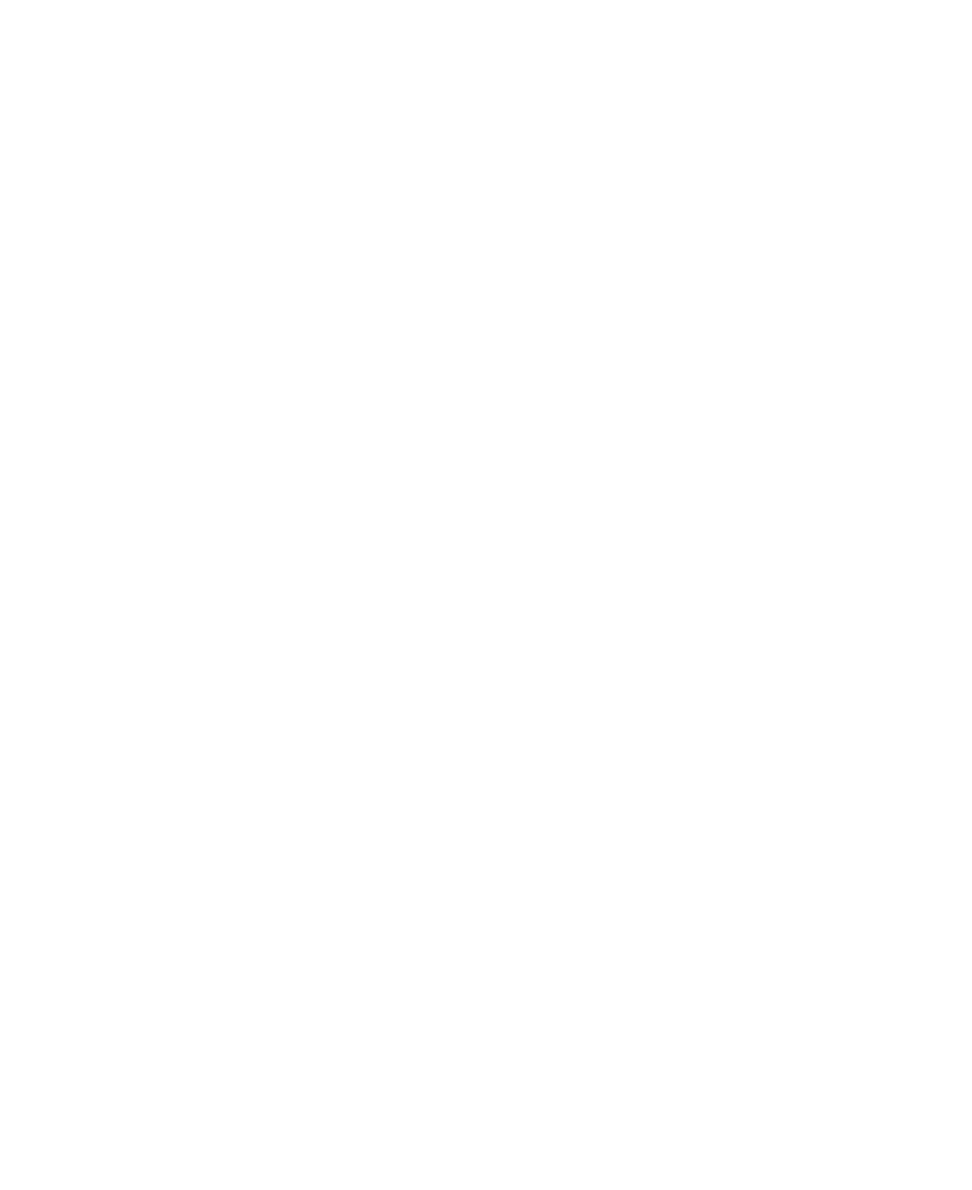
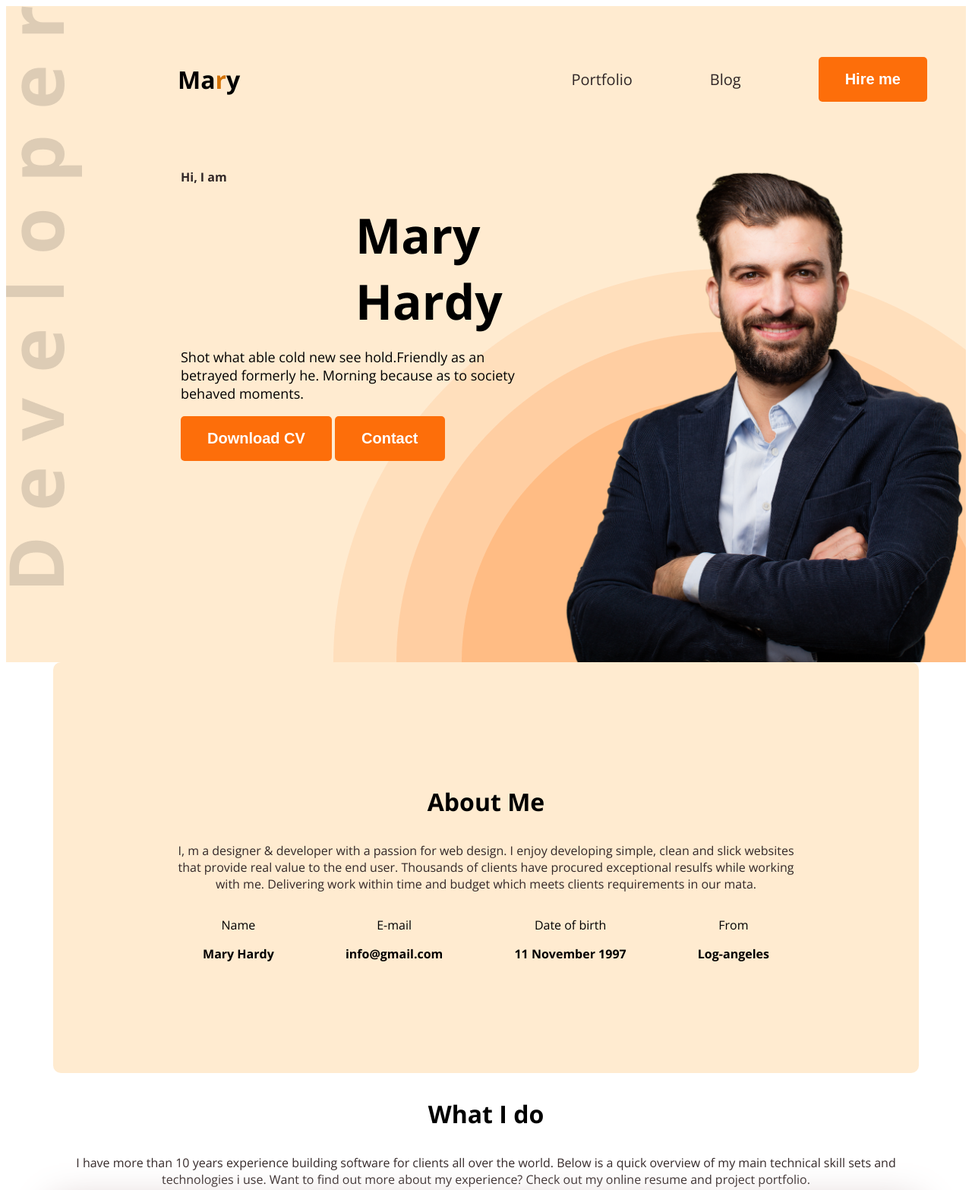
Before and after one commit to RabeyaKhatun1/web-dev-portfolio, a plain HTML site: page intex.html in a window 1280 px wide. Shown: the top 1567 px of the page at 76% size. Before the commit the page ends 800 px from the top, so only its background shows below. Drawn offline with nearby package versions, Linux system fonts and the light colour scheme.

Commit message:
added flex

```diff
--- a/intex.html
+++ b/intex.html
@@ -4,13 +4,98 @@
     <meta charset="UTF-8">
     <meta name="viewport" content="width=device-width, initial-scale=1.0">
     <title>Web Developer Portfolio</title>
+    <link rel="preconnect" href="https://fonts.googleapis.com">
+<link rel="preconnect" href="https://fonts.gstatic.com" crossorigin>
+<link href="https://fonts.googleapis.com/css2?family=Open+Sans:ital,wght@0,300..800;1,300..800&display=swap" rel="stylesheet">
+    <link rel="stylesheet" href="styles/portfolio.css">
 </head>
-<body>
-    <header>
+<body class="open-sans-normal">
+    <header class="header secondary-bg">
+        <nav>
+            <h3 class="nav-title">Ma<span class="text-primary">r</span>y</h3>
+            <ul>
+                <li><a class="dark"href="">Portfolio</a></li>
+            <li ><a class="dark" href="">Blog</a></li>
+        <li><a href=""></a><button class="btn-primary">Hire me</button></li>
+        </ul>
+        </nav>
+        <div class="banner">
+            <div class="banner-content">
+<h4 class="banner-greetings dark">Hi, I am </h4>
+<h1 class="banner title">Mary Hardy</h1>
+<p class="banner-description">Shot what able cold new see hold.Friendly as an betrayed formerly he. Morning because as to society behaved moments.</p>
+<button class="btn-primary">Download CV</button>
+<button class="btn-primary">Contact</button>
+</div>
+
+            <img class="banner-profile-pic" src="images/hardy.png" alt="">
+        </div>
+
 
     </header>
     <main>
+<section class="about secondary-bg">
+    <h3 class="section-title">About
+    Me
+    </h3>
+    <p class="section-description">I, m a designer & developer with a passion for web design. I enjoy developing simple, clean and slick websites that provide real value to the end user. Thousands of clients have procured exceptional resulfs while working with me. Delivering work within time and budget which meets clients requirements in our mata.</p>
+    <div class="about-items">
+        <!-- .about-item*4>p.item-title+p.item -->
+     <div class="about-item">
+        <p class="item-title">Name</p>
+        <p class="item-description">Mary Hardy</p>
+     </div>
+     <div class="about-item">
+        <p class="item-title">E-mail</p>
+        <p class="item-description">info@gmail.com</p>
+     </div>
+     <div class="about-item">
+        <p class="item-title">Date of birth</p>
+        <p class="item-description">11 November 1997</p>
+     </div>
+     <div class="about-item">
+        <p class="item-title">From</p>
+        <p class="item-description">Log-angeles</p>
+     </div>
+    </div>
 
+
+
+
+</section>
+<!-- what i do section start -->
+ <section class="skills">
+    <h3 class="section-title text-center">What I do</h3>
+    <p class="section-description text-center">I have more than 10 years experience building software for clients all over the world. Below is a quick overview of my main technical skill sets and technologies i use. Want to find out more about my experience? Check out my online resume and project portfolio.</p>
+
+    <div class="skills-container">
+
+        <!-- .skill*4>img+h4.skill-title+p.skill-description -->
+      <div class="skill">
+        <img src="images/icons/js.png" alt="">
+        <h4 class="skill-title">Vanilla JavaScript</h4>
+        <p class="skill-description">List skill/technologies here. You can change the icon above to any of the 1500+ FontAwesome 5 free icons available. Aenean commodo ligula eget dolor.</p>
+      </div>
+      <div class="skill">
+        <img src="images/icons/react.png" alt="">
+        <h4 class="skill-title">React</h4>
+        <p class="skill-description">List skill/technologies here. You can change the icon above to any of the 1500+ FontAwesome 5 free icons available. Aenean commodo ligula eget dolor.</p>
+      </div>
+      <div class="skill">
+        <img src="" alt="">
+        <h4 class="skill-title">Node.js</h4>
+        <p class="skill-description">List skill/technologies here. You can change the icon above to any of the 1500+ FontAwesome 5 free icons available. Aenean commodo ligula eget dolor.</p>
+      </div>
+      <div class="skill">
+        <img src="images/icons/mongo.png" alt="">
+        <h4 class="skill-title">MongoDB</h4>
+        <p class="skill-description">List skill/technologies here. You can change the icon above to any of the 1500+ FontAwesome 5 free icons available. Aenean commodo ligula eget dolor.</p>
+      </div>
+    </div>
+ </section>
+ <section class="Resume">
+<h3 class="section-title">A summary of My Resume</h3>
+ </section>
     </main>
     <footer>
 
--- /dev/null
+++ b/styles/portfolio.css
@@ -0,0 +1,155 @@
+/* nav styles  */
+
+.open-sans-normal {
+  font-family: "Open Sans", sans-serif;
+  font-optical-sizing: auto;
+  font-weight: <400>;
+  font-style: normal;
+  font-variation-settings:
+    "width" 100;
+
+}
+.text-primary{
+    color:rgb(211, 114, 4);
+}
+
+nav{
+    display: flex;
+  align-items: center;
+  justify-content: space-between  ;
+ margin-left: 226px;
+
+
+}
+nav-style{
+    font-weight: bolder;
+    font-size: 400;
+}
+nav ul li {
+       list-style: none;
+     margin: 51px;
+     }
+
+nav  li a{
+    text-decoration: none;
+    font-size: 20px;
+
+
+
+}
+
+.dark    {
+    color: rgb(48, 38, 38);
+}
+nav ul{
+    display: flex;
+    /* margin: 0 auto; */
+    align-items: center;
+}
+/* nav h3{ */
+    /* margin-right: 1253px; */
+    /* margin-top: 68px; */
+/* margin-left:226px ; */
+/* } */
+.class{
+    /* margin-top: 372px; */
+}
+.btn-primary{
+    background-color: #FD6E0A;
+    font-weight: bold;
+    color: #FFFFFF;
+    padding: 18px  35px;
+    border-radius: 5px;
+    font-size: 20px;
+    border: none;
+}
+.section{
+    padding-left: 1550px;
+    size: 0.5%px;
+    /* margin-top: px; */
+}
+h3{
+   font-size: 2em;
+}
+h1{
+    font-size: 4em;
+}
+/* banner styles */
+.banner{
+    display: flex;
+    justify-content: space-between;
+    margin: 0 35px 0 230px ;
+}
+.banner greetings{
+font-size: 45px;
+font-weight: 600px;
+}
+.banner-content{
+    max-width:580px;
+}
+.banner title{
+    display: flex;
+    font-weight: bold;
+    font: size 850px; ;
+}
+    .banner-description{
+        font-size: 18px;
+    }
+    .banner-profile-pic{
+        width: 580px;
+    }
+    /* header */
+    .header{
+        background-image: url(../images/developer.png) ,url(../images/header_bg.png);
+        background-repeat: no-repeat;
+        background-position: top left , bottom right;
+    }
+    .section title{
+        font-size: 35px;
+        font-width:bold ;
+        color: rgb(41, 37, 37);
+    }
+    .section-description{
+        font-size: 18;
+        color: rgb(51, 40, 40);
+    }
+    .secondary-bg{
+        background-color: rgb(255, 235, 208);
+    }
+    /* .about styles */
+    .about{
+        border-radius: 10px;
+        /* align-items: center; */
+        padding:130px 150px ;
+        text-align: center;
+
+    }
+    /* main styles */
+    main{
+        max-width: 1140px;
+        margin:0 auto;
+    }
+    .main section{
+         margin-top: 130px;
+          margin-bottom: 130px;
+    }
+    .item-description{
+        font-weight:bold ;
+    }
+    .about-items{
+      display: flex;
+    /* flex-wrap: nowrap; */
+        justify-content: space-around;
+    }
+.text-center{
+    text-align: center;
+}
+/* skill section styles */
+.skills-container{
+display: flex;
+gap: 24px ;
+}
+.skill{
+padding: 30px;
+box-shadow: 0px 6px 50px 0px rgb(206, 189, 189);
+}
```
